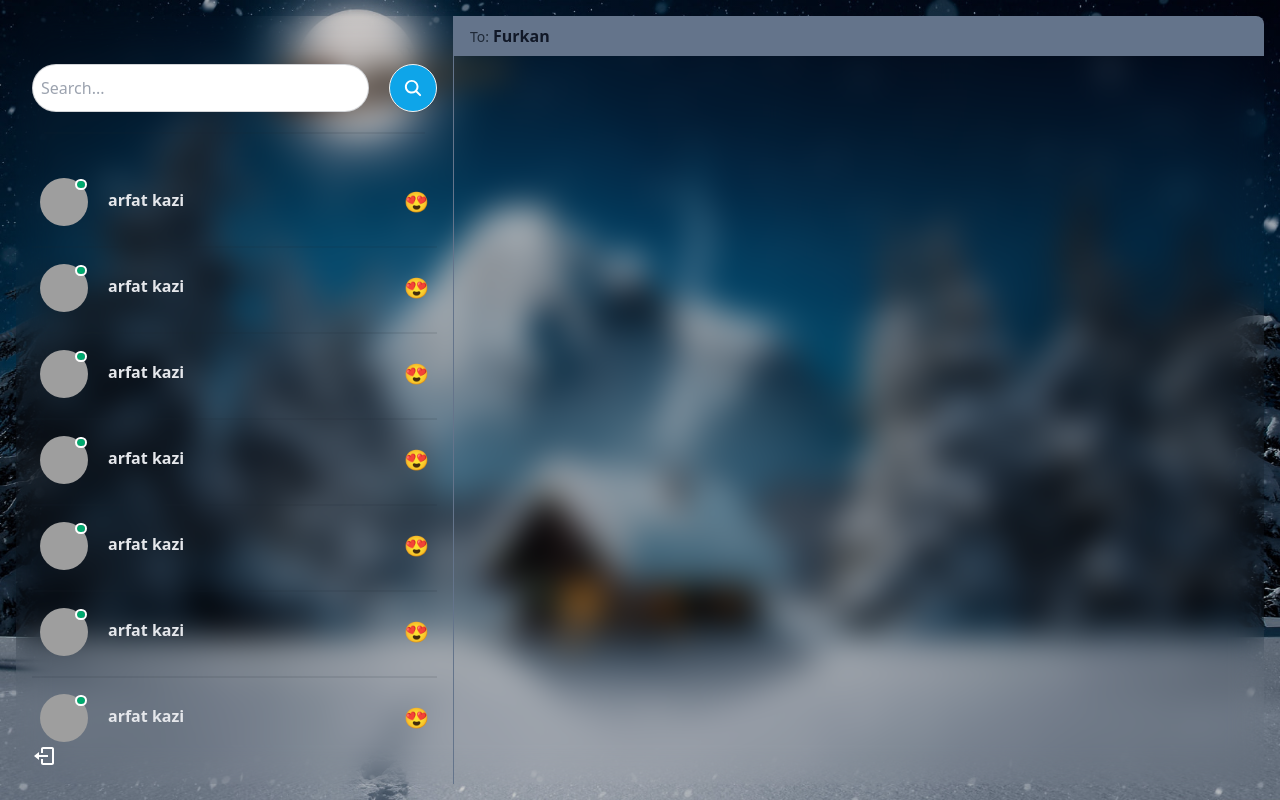
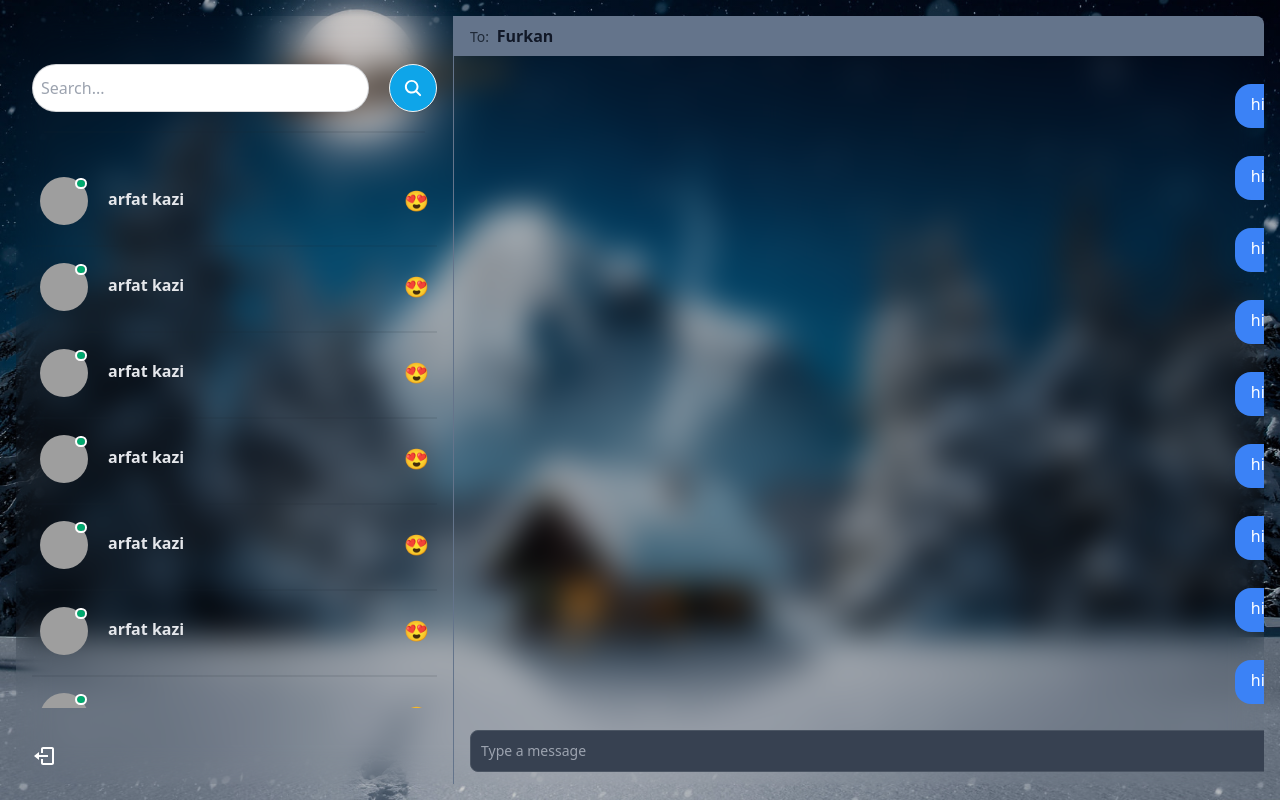
Before and after one commit to arfatkazi/ChitChat, a React (Vite) app in the folder frontend/: page / in a window 1280 px wide. Built offline with nearby package versions, Linux system fonts and the light colour scheme; grey boxes are pictures that could not be loaded.

Commit message:
frontend changes now

```diff
--- a/frontend/src/components/messages/MessageContainer.jsx
+++ b/frontend/src/components/messages/MessageContainer.jsx
@@ -3,11 +3,11 @@ import Messages from "./Messages"
 import MessagesInput from "./MessagesInput"
 const MessageContainer = () => {
 	return (
-		<div className="md:min-w-[1500px] flex flex-col">
+		<div className="md:min-w-[75vw] flex flex-col">
 			<>
 				{/* Header */}
 				<div className="bg-slate-500 px-4 py-2 mb-2">
-					<span className="label-text">To:</span>
+					<span className="label-text">To: </span>
 					<span className="text-gray-900 font-bold ml-1">Furkan</span>
 				</div>
 				<Messages />
--- a/frontend/src/components/messages/Messages.jsx
+++ b/frontend/src/components/messages/Messages.jsx
@@ -4,7 +4,17 @@ import Message from "./Message"
 const Messages = () => {
 	return (
 		<>
-			<div className="py-4 flex-1 overflow-auto">
+			<div className="py-4 flex-1 overflow-auto custom-scrollbar">
+				<Message />
+				<Message />
+				<Message />
+				<Message />
+				<Message />
+				<Message />
+				<Message />
+				<Message />
+				<Message />
+				<Message />
 				<Message />
 				<Message />
 				<Message />
--- a/frontend/src/components/messages/MessagesInput.jsx
+++ b/frontend/src/components/messages/MessagesInput.jsx
@@ -1,7 +1,19 @@
 import React from "react"
 
 const MessagesInput = () => {
-	return <div></div>
+	return (
+		<>
+			<form className="px-4 my-3">
+				<div className="w-full">
+					<input
+						type="text"
+						placeholder="Type a message"
+						className="border text-sm rounded-lg block w-full p-2.5 bg-gray-700 border-gray-600 text-white"
+					/>
+				</div>
+			</form>
+		</>
+	)
 }
 
 export default MessagesInput
--- a/frontend/src/components/sidebar/Conversations.jsx
+++ b/frontend/src/components/sidebar/Conversations.jsx
@@ -4,7 +4,7 @@ import Conversation from "./Conversation"
 const Conversations = () => {
 	return (
 		<>
-			<div className="py-2 flex flex-col overflow-auto ">
+			<div className="py-2 flex flex-col overflow-auto custom-scrollbar ">
 				<Conversation />
 				<Conversation />
 				<Conversation />
--- a/frontend/src/components/sidebar/LogoutButton.jsx
+++ b/frontend/src/components/sidebar/LogoutButton.jsx
@@ -3,8 +3,8 @@ import { BiLogOut } from "react-icons/bi"
 const LogoutButton = () => {
 	return (
 		<>
-			<div className="mt-auto">
-				<BiLogOut className="w-6 h-6 text-white cursor-pointer" />
+			<div className="mt-auto ">
+				<BiLogOut className="w-6 h-6 text-white cursor-pointer mt-9" />
 			</div>
 		</>
 	)
--- a/frontend/src/components/sidebar/Sidebar.jsx
+++ b/frontend/src/components/sidebar/Sidebar.jsx
@@ -6,7 +6,7 @@ import LogoutButton from "./LogoutButton"
 const Sidebar = () => {
 	return (
 		<>
-			<div className="border-r border-slate-500 p-4 flex flex-col pt-12">
+			<div className="border-r border-slate-500 p-4 flex flex-col pt-12 ">
 				<SearchInput />
 				<div className="divider px-3"></div>
 				<Conversations />
--- a/frontend/src/index.css
+++ b/frontend/src/index.css
@@ -12,20 +12,26 @@ body {
 	background-attachment: fixed;
 }
 
-/* dark mode looking scrollbar */
-::-webkit-scrollbar {
+/* Custom dark mode scrollbar styles */
+.custom-scrollbar::-webkit-scrollbar {
 	width: 8px;
 }
 
-::-webkit-scrollbar-track {
-	background: #555;
+.custom-scrollbar::-webkit-scrollbar-track {
+	background: #555; /* Darker track for dark mode */
 }
 
-::-webkit-scrollbar-thumb {
-	background: #121212;
+.custom-scrollbar::-webkit-scrollbar-thumb {
+	background: #121212; /* Darker thumb for dark mode */
 	border-radius: 5px;
 }
 
-::-webkit-scrollbar-thumb:hover {
-	background: #242424;
+.custom-scrollbar::-webkit-scrollbar-thumb:hover {
+	background: #242424; /* Slightly lighter thumb on hover */
 }
+
+/* Firefox scrollbar styles */
+.custom-scrollbar {
+	scrollbar-width: thin; /* "auto" or "thin" */
+	scrollbar-color: #121212 #555; /* thumb color and track color */
+}
```
